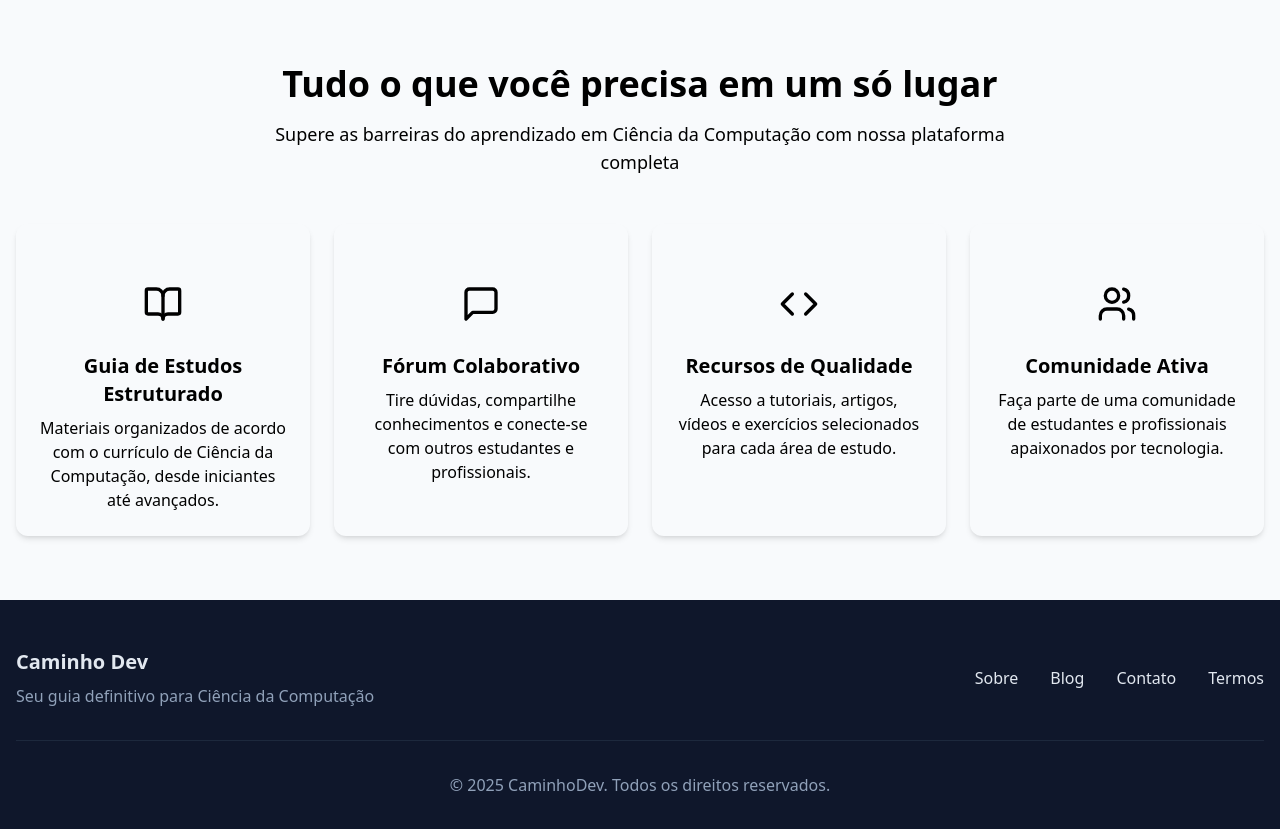
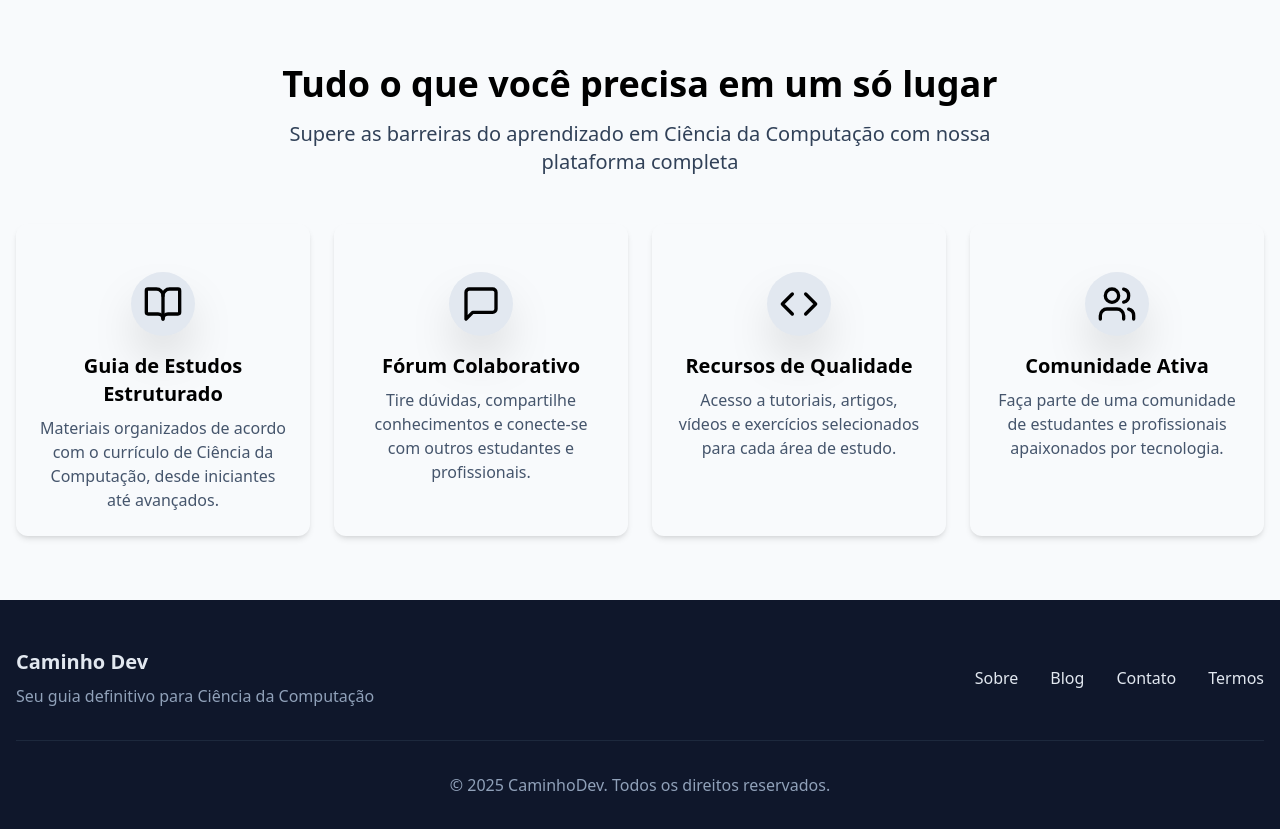
Before and after one commit to Engenharia-II/frontend, a Next.js app: page / in a window 1280 px wide. Shown: the part 820-1649 px from the top of the page. Built offline with nearby package versions, Linux system fonts and the light colour scheme.

Commit message:
style: change text colors

```diff
--- a/src/components/landing_page/FeatureCard.tsx
+++ b/src/components/landing_page/FeatureCard.tsx
@@ -10,11 +10,13 @@ export default function FeatureCard({ feature }: FeatureCardProps) {
     <Card className="border-none shadow-md hover:shadow-lg transition-shadow duration-300">
       <CardContent className="pt-6">
         <div className="flex flex-col items-center text-center">
-          <div className="mb-4 p-3 rounded-full bg-primary/10">
+          <div className="mb-4 p-3 rounded-full bg-slate-200 shadow-2xl">
             {feature.icon}
           </div>
           <h3 className="text-xl font-semibold mb-2">{feature.title}</h3>
-          <p className="text-muted-foreground">{feature.description}</p>
+          <p className="text-slate-600 text-muted-foreground">
+            {feature.description}
+          </p>
         </div>
       </CardContent>
     </Card>
--- a/src/components/landing_page/Features.tsx
+++ b/src/components/landing_page/Features.tsx
@@ -35,7 +35,7 @@ export default function Features() {
         <h2 className="text-3xl md:text-4xl font-bold text-center mb-4">
           Tudo o que você precisa em um só lugar
         </h2>
-        <p className="text-lg text-center text-muted-foreground mb-12 max-w-3xl mx-auto">
+        <p className="text-slate-700 text-xl text-center text-muted-foreground mb-12 max-w-3xl mx-auto">
           Supere as barreiras do aprendizado em Ciência da Computação com nossa
           plataforma completa
         </p>
```
